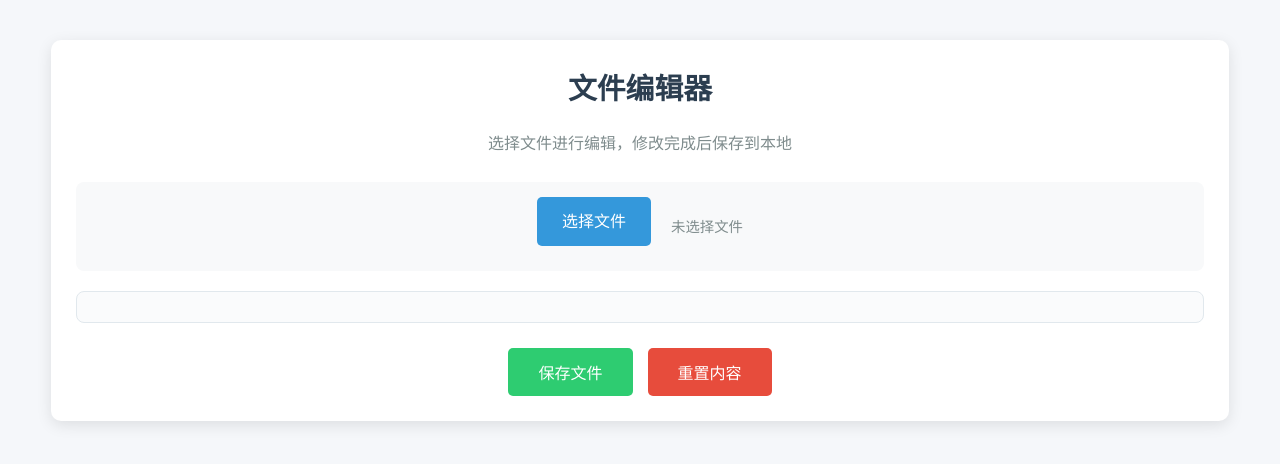
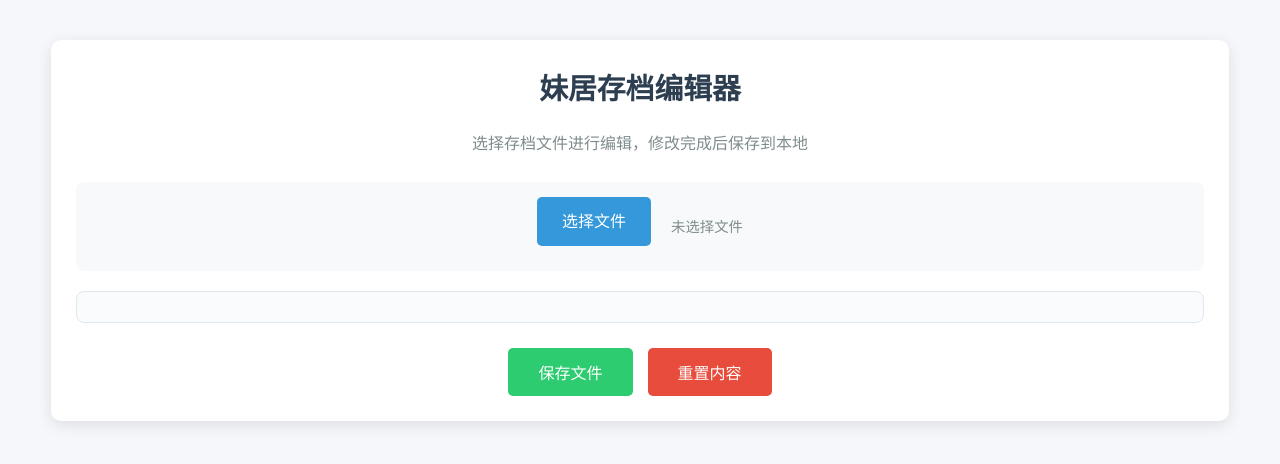
Before and after one commit to HypocDream/MeijuTools, a plain HTML site: page index.html in a window 1280 px wide. Drawn offline with Linux system fonts and the light colour scheme.

Commit message:
Add files via upload
修改标题

```diff
--- a/index.html
+++ b/index.html
@@ -3,7 +3,7 @@
 <head>
     <meta charset="UTF-8">
     <meta name="viewport" content="width=device-width, initial-scale=1.0">
-    <title>文件编辑器</title>
+    <title>妹居存档编辑器</title>
     <style>
         * {
             box-sizing: border-box;
@@ -234,8 +234,8 @@
 </head>
 <body>
     <div class="container">
-        <h1>文件编辑器</h1>
-        <p class="description">选择文件进行编辑，修改完成后保存到本地</p>
+        <h1>妹居存档编辑器</h1>
+        <p class="description">选择存档文件进行编辑，修改完成后保存到本地</p>
 
         <div class="file-input-section">
             <label for="fileInput" class="file-input-label">选择文件</label>
```
